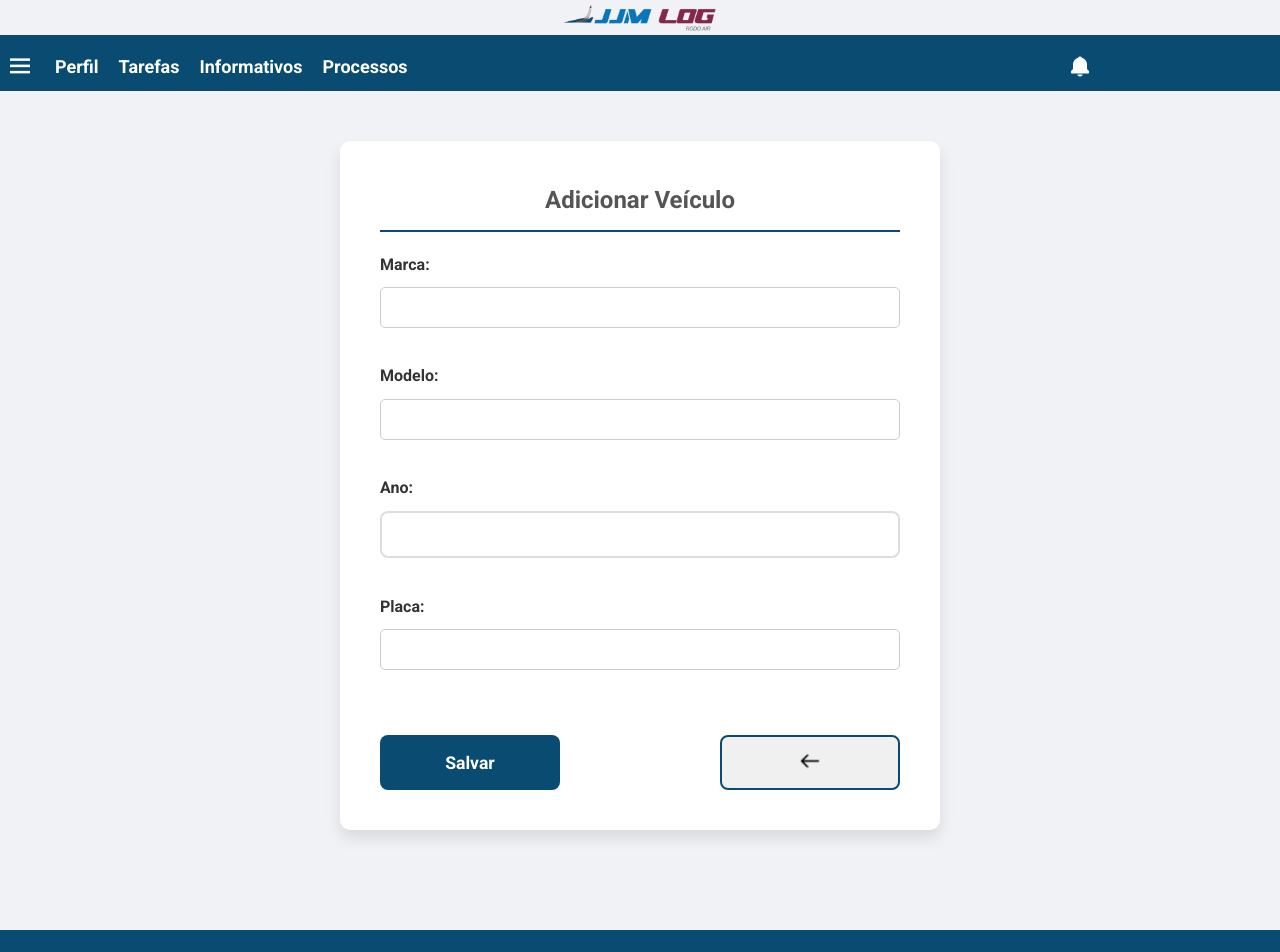
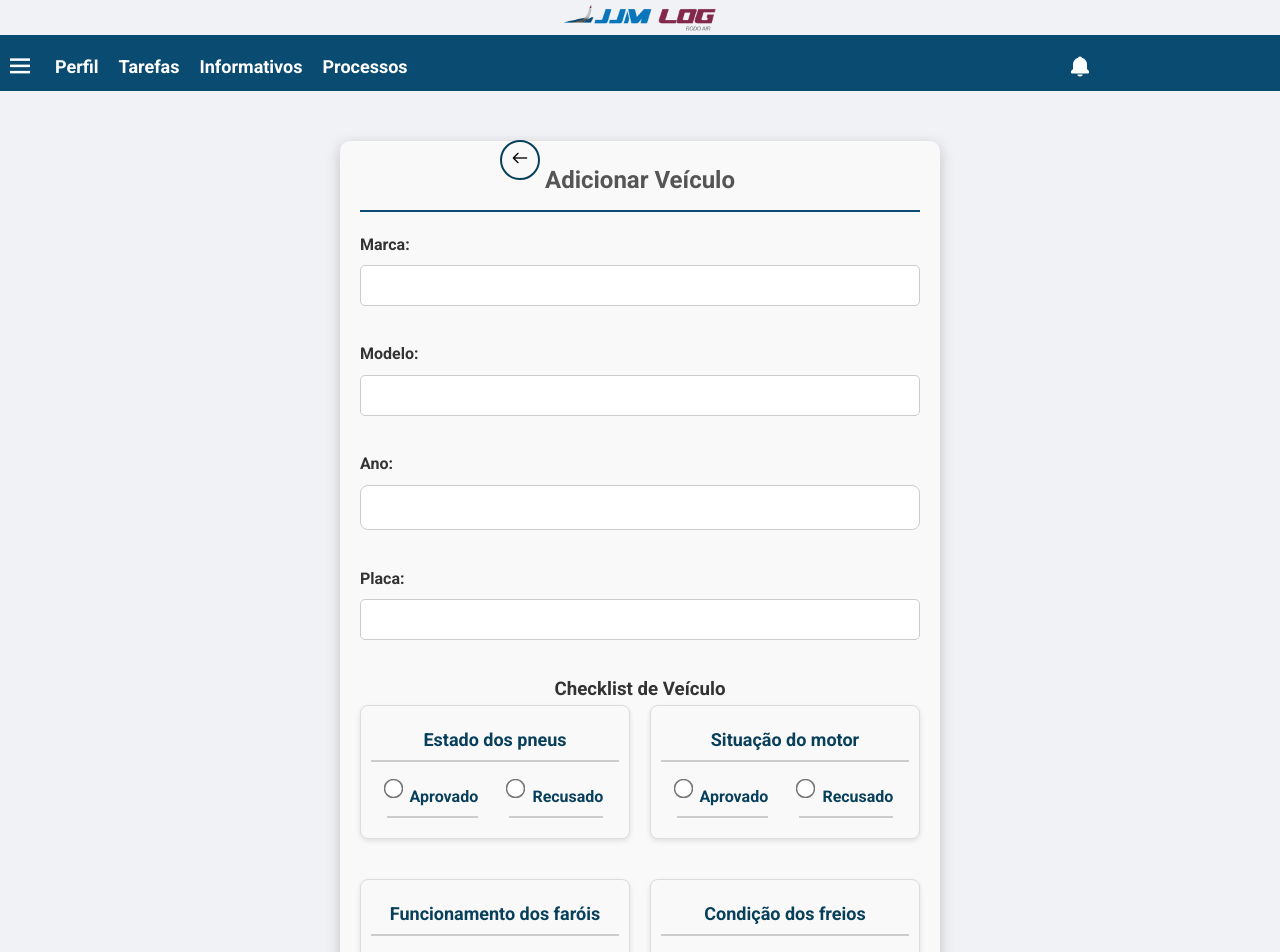
Before and after one commit to DriftOps/API-IV_Front-end, a React (Create React App) app: page /veiculos/novo in a window 1280 px wide. Shown: the top 952 px of the page. Built offline with nearby package versions, Linux system fonts and the light colour scheme.

Commit message:
feat: att checklist

```diff
--- a/src/componentes/sidebar/veiculos/AdicionarVeiculo.css
+++ b/src/componentes/sidebar/veiculos/AdicionarVeiculo.css
@@ -1,132 +1,187 @@
-body {
-  font-family: 'Arial', sans-serif;
-  background-color: #f7f9fb;
-  margin: 0;
-  padding: 0;
-}
-
 .form-adicionar-container {
-  padding: 40px;
+  padding: 20px;
   max-width: 600px;
   margin: 50px auto;
-  background-color: #ffffff;
-  box-shadow: 0 8px 16px rgba(0, 0, 0, 0.1);
+  background-color: #f9f9f9;
   border-radius: 10px;
+  box-shadow: 0 4px 15px rgba(0, 0, 0, 0.2);
   text-align: center;
-  position: relative; /* Necessário para o botão de editar */
 }
 
 h2 {
+  text-align: center;
+  margin-bottom: 20px;
   font-size: 24px;
-  color: #333;
-  margin-bottom: 30px;
+  color: #08405b;
 }
 
 .form-group {
   margin-bottom: 20px;
   text-align: left;
-  font-size: 16px;
-  color: #333;
 }
 
 .form-group label {
   display: block;
-  margin-bottom: 10px;
-  font-weight: 600;
-}
-
-.input-container {
-  position: relative;
+  margin-bottom: 8px;
+  font-weight: bold;
+  color: #333;
 }
 
 .form-group input {
   width: 100%;
-  padding: 12px 20px;
-  border: 2px solid #ddd;
+  padding: 12px;
+  border: 1px solid #ccc;
   border-radius: 8px;
   font-size: 16px;
-  transition: border-color 0.3s ease;
 }
 
-.form-group input:focus {
-  border-color: #0a4c71;
-  outline: none;
+.form-adicionar-container {
+  padding: 20px;
+  max-width: 600px;
+  margin: 50px auto;
+  background-color: #f9f9f9;
+  border-radius: 10px;
+  box-shadow: 0 4px 15px rgba(0, 0, 0, 0.2);
+  text-align: center;
 }
 
-.buttons-container {
+h2 {
+  text-align: center;
+  margin-bottom: 20px;
+  font-size: 24px;
+  color: #08405b;
+}
+
+.form-group {
+  margin-bottom: 20px;
+  text-align: left;
+}
+
+.form-group label {
+  display: block;
+  margin-bottom: 8px;
+  font-weight: bold;
+  color: #333;
+}
+
+.checklist-container {
   display: flex;
-  justify-content: space-between;
-  margin-top: 30px;
+  flex-wrap: wrap;
+  gap: 20px;
+}
+
+.checklist-item {
+  flex: 1 1 calc(50% - 20px); /* 50% de largura menos o gap */
+  min-width: 250px;
+  margin-bottom: 20px;
+  padding: 10px;
+  border: 1px solid #ddd;
+  border-radius: 8px;
+  background-color: #f9f9f9;
+  box-shadow: 0 2px 5px rgba(0, 0, 0, 0.1);
+}
+
+.checklist-item label {
+  display: block;
+  font-size: 18px;
+  font-weight: bold;
+  margin-bottom: 10px;
+  color: #08405b;
+  text-align: center;
+  border-bottom: 2px solid #ccc;
+  padding-bottom: 5px;
+}
+
+.radio-group {
+  display: flex;
+  justify-content: space-around;
+  margin-top: 10px;
+}
+
+.radio-group label {
+  display: flex;
+  align-items: center;
+  font-size: 16px;
+  color: #08405b;
+  cursor: pointer;
+}
+
+.radio-group input {
+  margin-right: 10px;
+  transform: scale(1.5); /* Aumenta o tamanho dos botões de seleção */
 }
 
 button {
-  width: 48%;
+  width: 45%;
   padding: 12px;
-  font-size: 16px;
-  font-weight: bold;
-  cursor: pointer;
-  border-radius: 8px;
-  transition: background-color 0.3s ease;
-}
-
-.btn-salvar {
   background-color: #0a4c71;
   color: white;
   border: none;
-}
-
-.btn-salvar:hover {
-  background-color: #083c4a;
-}
-
-.btn-voltar {
-  background-color: #f0f0f0;
-  border: 2px solid #0a4c71;
-  color: #0a4c71;
-}
-
-.btn-voltar:hover {
-  background-color: #0a4c71;
-  color: white;
-}
-
-.btn-voltar img {
-  width: 20px;
-  height: 20px;
-}
-
-/* Estilizando o botão de editar */
-.btn-editar {
-  position: absolute;
-  top: 20px; /* Distância do topo do container */
-  right: 20px; /* Distância da borda direita */
-  padding: 10px 20px;
-  background-color: #ff9900;
-  border: none;
-  color: white;
   border-radius: 8px;
-  font-size: 16px;
+  font-size: 18px;
   font-weight: bold;
   cursor: pointer;
   transition: background-color 0.3s ease;
 }
 
-.btn-editar:hover {
-  background-color: #e68900;
+button:hover {
+  background-color: #f80000;
 }
 
-@media (max-width: 600px) {
-  .form-adicionar-container {
-    padding: 20px;
-    max-width: 90%;
-  }
+.btn-voltar {
+  position: absolute;
+  top: 120px;
+  left: 500px;
+  width: 40px;
+  height: 40px;
+  background: none;
+  border: 2px solid #08405b;
+  border-radius: 50%;
+  cursor: pointer;
+  color: #0a4c71;
+  padding: 0;
+  transition: background-color 0.3s, color 0.3s;
+}
 
-  .buttons-container {
-    flex-direction: column;
-    gap: 10px;
-  }
+.btn-voltar:hover {
+  color: #08405b;
+  background-color: #f9f9f9;
+}
 
-  button {
-    width: 100%;
-  }
+
+button {
+  width: 45%;
+  padding: 12px;
+  background-color: #0a4c71;
+  color: white;
+  border: none;
+  border-radius: 8px;
+  font-size: 18px;
+  font-weight: bold;
+  cursor: pointer;
+  transition: background-color 0.3s ease;
 }
+
+button:hover {
+  background-color: #f80000;
+}
+
+.btn-voltar {
+  position: absolute;
+  top: 120px;
+  left: 500px;
+  width: 40px;
+  height: 40px;
+  background: none;
+  border: 2px solid #08405b;
+  border-radius: 50%;
+  cursor: pointer;
+  color: #0a4c71;
+  padding: 0;
+  transition: background-color 0.3s, color 0.3s;
+}
+
+.btn-voltar:hover {
+  color: #08405b;
+  background-color: #f9f9f9;
+}
--- a/src/componentes/sidebar/veiculos/AdicionarVeiculo.tsx
+++ b/src/componentes/sidebar/veiculos/AdicionarVeiculo.tsx
@@ -7,26 +7,30 @@ const AdicionarVeiculo = () => {
   const [modelo, setModelo] = useState('');
   const [ano, setAno] = useState('');
   const [placa, setPlaca] = useState('');
+  const [checklist, setChecklist] = useState([
+    { id: 'pneus', label: 'Estado dos pneus', status: '' },
+    { id: 'motor', label: 'Situação do motor', status: '' },
+    { id: 'farois', label: 'Funcionamento dos faróis', status: '' },
+    { id: 'freios', label: 'Condição dos freios', status: '' },
+    { id: 'manutenção', label: 'Kit de manutenção', status: '' },
+    { id: 'limpeza', label: 'Condição geral de limpeza', status: '' },
+  ]);
   const navigate = useNavigate();
 
+  const handleStatusChange = (id: string, status: 'aprovado' | 'recusado') => {
+    setChecklist((prevChecklist) =>
+      prevChecklist.map((item) =>
+        item.id === id ? { ...item, status } : item
+      )
+    );
+  };
+
   const handleSalvar = () => {
-    // Criar o objeto do veículo
-    const novoVeiculo = { marca, modelo, ano, placa };
-
-    // Recuperar veículos armazenados no localStorage ou inicializar com os veículos fictícios
-    const veiculosFicticios = [
-      { id: 1, marca: 'Toyota', modelo: 'Corolla', ano: 2020, placa: 'ABC-1234' },
-      { id: 2, marca: 'Honda', modelo: 'Civic', ano: 2019, placa: 'XYZ-5678' },
-      { id: 3, marca: 'Ford', modelo: 'Fiesta', ano: 2018, placa: 'QWE-9012' }
-    ];
-
-    const veiculos = JSON.parse(localStorage.getItem('veiculos')) || veiculosFicticios;
-
-    // Adicionar o novo veículo à lista
-    veiculos.push(novoVeiculo);
-
-    // Salvar a lista atualizada no localStorage
-    localStorage.setItem('veiculos', JSON.stringify(veiculos));
+    // Simula o salvamento do veículo e checklist
+    console.log({
+      veiculo: { marca, modelo, ano, placa },
+      checklist,
+    });
 
     // Redireciona de volta para a lista de veículos
     navigate('/veiculos');
@@ -43,35 +47,58 @@ const AdicionarVeiculo = () => {
       <form>
         <div className="form-group">
           <label>Marca:</label>
-          <div className="input-container">
           <input type="text" value={marca} onChange={(e) => setMarca(e.target.value)} />
-          </div>
         </div>
         <div className="form-group">
           <label>Modelo:</label>
-          <div className="input-container">
           <input type="text" value={modelo} onChange={(e) => setModelo(e.target.value)} />
-          </div>
         </div>
         <div className="form-group">
           <label>Ano:</label>
-          <div className="input-container">
           <input type="number" value={ano} onChange={(e) => setAno(e.target.value)} />
-          </div>
         </div>
         <div className="form-group">
           <label>Placa:</label>
-          <div className="input-container">
           <input type="text" value={placa} onChange={(e) => setPlaca(e.target.value)} />
         </div>
+
+        <h3>Checklist de Veículo</h3>
+<div className="checklist-container">
+  {checklist.map((item) => (
+    <div key={item.id} className="checklist-item">
+      <label>{item.label}</label>
+      <div className="radio-group">
+        <label>
+          <input
+            type="radio"
+            name={item.id}
+            value="aprovado"
+            checked={item.status === 'aprovado'}
+            onChange={() => handleStatusChange(item.id, 'aprovado')}
+          />
+          Aprovado
+        </label>
+        <label>
+          <input
+            type="radio"
+            name={item.id}
+            value="recusado"
+            checked={item.status === 'recusado'}
+            onChange={() => handleStatusChange(item.id, 'recusado')}
+          />
+          Recusado
+        </label>
+      </div>
+    </div>
+  ))}
 </div>
 
-        <div className="buttons-container">
-          <button type="button" onClick={handleSalvar} className="btn-salvar">Salvar</button>
+
+        <button type="button" onClick={handleSalvar}>Salvar</button>
+
         <button type="button" onClick={handleVoltar} className="btn-voltar">
           <img src="/img/voltar.png" alt="Voltar" />
         </button>
-        </div>
       </form>
     </div>
   );
--- a/src/componentes/sidebar/veiculos/veiculos.css
+++ b/src/componentes/sidebar/veiculos/veiculos.css
@@ -61,11 +61,55 @@
   }
 }
 
-/* Centraliza os botões "Salvar" e "Voltar" */
 .button-container {
   display: flex;
-  justify-content: center; /* Centraliza os botões horizontalmente */
   gap: 10px;
   margin-top: 20px;
-  width: 100%;
 }
+
+.checklist-container {
+  display: flex;
+  flex-wrap: wrap;
+  gap: 20px;
+}
+
+.checklist-item {
+  flex: 1 1 calc(50% - 20px); /* 50% de largura menos o gap */
+  min-width: 250px;
+  margin-bottom: 20px;
+  padding: 10px;
+  border: 1px solid #ddd;
+  border-radius: 8px;
+  background-color: #f9f9f9;
+  box-shadow: 0 2px 5px rgba(0, 0, 0, 0.1);
+}
+
+.checklist-item label {
+  display: block;
+  font-size: 18px;
+  font-weight: bold;
+  margin-bottom: 10px;
+  color: #08405b;
+  text-align: center;
+  border-bottom: 2px solid #ccc;
+  padding-bottom: 5px;
+}
+
+.radio-group {
+  display: flex;
+  justify-content: space-around;
+  margin-top: 10px;
+}
+
+.radio-group label {
+  display: flex;
+  align-items: center;
+  font-size: 16px;
+  color: #08405b;
+  cursor: pointer;
+}
+
+.radio-group input {
+  margin-right: 10px;
+  transform: scale(1.5); /* Aumenta o tamanho dos botões de seleção */
+}
--- a/src/componentes/sidebar/veiculos/veiculos.tsx
+++ b/src/componentes/sidebar/veiculos/veiculos.tsx
@@ -1,9 +1,10 @@
 import React, { useState, useEffect } from 'react';
-import { useParams, useNavigate } from 'react-router-dom';
+import { useParams } from 'react-router-dom';
+import { useNavigate } from 'react-router-dom';
 import './veiculos.css';
 
 const Veiculos = () => {
-  const { index } = useParams(); // Pegando o índice da URL
+  const { id } = useParams<{ id: string }>(); // Pegando o ID da URL
   const [veiculo, setVeiculo] = useState({
     marca: '',
     modelo: '',
@@ -11,21 +12,28 @@ const Veiculos = () => {
     placa: ''
   });
 
-  const [veiculos, setVeiculos] = useState<any[]>([]); // Estado para armazenar os veículos
-
-  const navigate = useNavigate();
+  const [checklist, setChecklist] = useState([
+    { id: 1, label: 'Estado dos pneus', status: '' },
+    { id: 2, label: 'Situação do motor', status: '' },
+    { id: 3, label: 'Funcionamento dos faróis', status: '' },
+    { id: 4, label: 'Condição dos freios', status: '' },
+    { id: 5, label: 'Kit de manutenção', status: '' },
+    { id: 6, label: 'Condição geral de limpeza', status: '' },
+  ]);
 
   useEffect(() => {
-    // Recupera os veículos armazenados no localStorage
-    const veiculosSalvos = JSON.parse(localStorage.getItem('veiculos')) || [];
-    setVeiculos(veiculosSalvos);
+    // Simulando uma busca de dados do veículo pelo ID (aqui você pode buscar do backend)
+    const veiculosMock = [
+      { id: '1', marca: 'Toyota', modelo: 'Corolla', ano: '2020', placa: 'ABC-1234' },
+      { id: '2', marca: 'Honda', modelo: 'Civic', ano: '2019', placa: 'XYZ-5678' },
+      { id: '3', marca: 'Ford', modelo: 'Fiesta', ano: '2018', placa: 'QWE-9012' }
+    ];
 
-    // Converte o índice de string para número e encontra o veículo
-    const veiculoSelecionado = veiculosSalvos[parseInt(index, 10)];
+    const veiculoSelecionado = veiculosMock.find(v => v.id === id);
     if (veiculoSelecionado) {
       setVeiculo(veiculoSelecionado);
     }
-  }, [index]);
+  }, [id]);
 
   const handleChange = (e: React.ChangeEvent<HTMLInputElement>) => {
     setVeiculo({
@@ -34,25 +42,25 @@ const Veiculos = () => {
     });
   };
 
+  const handleStatusChange = (itemId: number, status: string) => {
+    setChecklist((prevChecklist) =>
+      prevChecklist.map((item) =>
+        item.id === itemId ? { ...item, status } : item
+      )
+    );
+  };
+
   const handleSubmit = (e: React.FormEvent) => {
     e.preventDefault();
-
-    // Atualiza o veículo na lista com base no índice
-    const veiculosAtualizados = [...veiculos];
-    veiculosAtualizados[parseInt(index, 10)] = { ...veiculo }; // Atualiza o veículo pelo índice
-
-    // Atualiza no localStorage
-    localStorage.setItem('veiculos', JSON.stringify(veiculosAtualizados));
-
-    // Atualiza o estado local
-    setVeiculos(veiculosAtualizados);
-
-    // Redireciona de volta para a página de listagem de veículos
-    navigate('/veiculos');  // Redireciona para a lista de veículos após salvar
+    console.log('Veículo editado:', veiculo);
+    console.log('Checklist atualizado:', checklist);
+    // Adicione a lógica para salvar os dados
   };
 
+  const navigate = useNavigate();
+
   const handleVoltar = () => {
-    navigate('/veiculos'); // Caso o usuário clique no "Voltar", redireciona para a lista de veículos
+    navigate(-1);
   };
 
   return (
@@ -100,9 +108,41 @@ const Veiculos = () => {
               required
             />
           </div>
+
+          <h3>Checklist de Veículo</h3>
+          <div className="checklist-container">
+            {checklist.map((item) => (
+              <div key={item.id} className="checklist-item">
+                <label>{item.label}</label>
+                <div className="radio-group">
+                  <label>
+                    <input
+                      type="radio"
+                      name={`checklist-${item.id}`}
+                      value="aprovado"
+                      checked={item.status === 'aprovado'}
+                      onChange={() => handleStatusChange(item.id, 'aprovado')}
+                    />
+                    Aprovado
+                  </label>
+                  <label>
+                    <input
+                      type="radio"
+                      name={`checklist-${item.id}`}
+                      value="recusado"
+                      checked={item.status === 'recusado'}
+                      onChange={() => handleStatusChange(item.id, 'recusado')}
+                    />
+                    Recusado
+                  </label>
+                </div>
+              </div>
+            ))}
+          </div>
+
           <div className="button-container">
             <button type="submit">Salvar</button>
-            <button type="button" onClick={handleVoltar}>Voltar</button>
+            <button onClick={handleVoltar}>Voltar</button>
           </div>
         </form>
       </div>
```
Also changed, not shown: src/componentes/sidebar/veiculos/ListaVeiculos.tsx (+12 -2 lines). Lines whose indentation alone changed are shown as unchanged.
